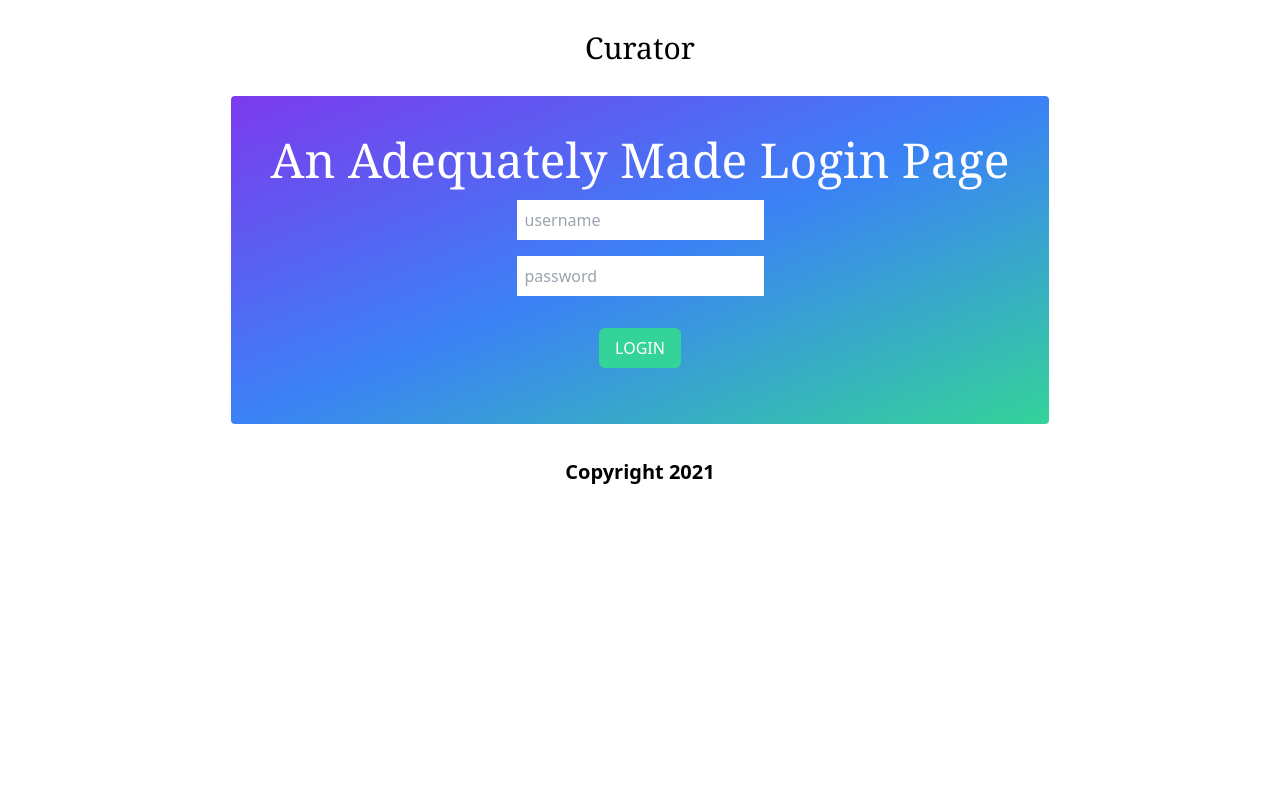
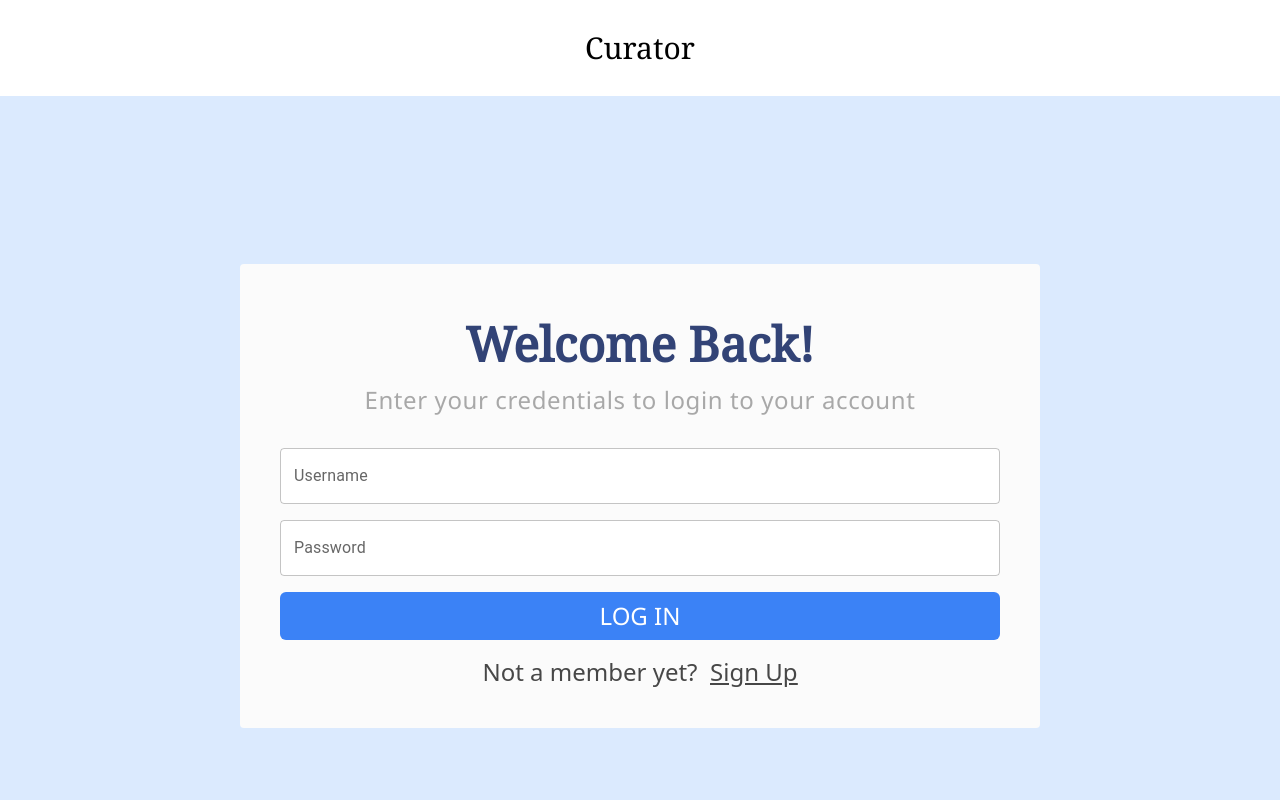
Before and after one commit to pranavraaghav/curator-frontend, a Next.js app: page /login in a window 1280 px wide. Shown: the top 800 px of the page. Built offline with nearby package versions, Linux system fonts and the light colour scheme.

Commit message:
feat : add mui and validation

```diff
--- /dev/null
+++ b/components/AuthErrorAlert.jsx
@@ -0,0 +1,11 @@
+
+function AuthErrorAlert( {label} ) {
+    return (
+        <div className="p-2 mb-4 space-x-2 bg-red-400 rounded-md frc lg:w-auto">
+            <span className="text-3xl material-icons-outlined">error_outline</span>
+            <strong>{label}</strong>
+        </div>
+    )
+}
+
+export default AuthErrorAlert
--- a/pages/login.jsx
+++ b/pages/login.jsx
@@ -2,32 +2,54 @@ import React from "react";
 import Head from "next/dist/shared/lib/head";
 import { useState } from "react";
 import { useRouter } from "next/dist/client/router";
+import Link from "next/link";
+import { TextField } from "@mui/material";
+
 import login from "../services/auth/login";
 import storeJWT from "../services/auth/storeJWT";
+import AuthErrorAlert from "../components/AuthErrorAlert";
 
 export default function Login() {
   const router = useRouter()
 
+
   const [credentials, setCredentials] = useState({
     username: "",
     password: "",
+    initial: true
   });
 
+  const [errors, setErrors] = useState({
+    credentialInvalid : false,
+    usernameInvalid: credentials.username === "",
+    passwordInvalid: credentials.password.length <= 8,
+  })
   const handleFormChange = (e) => {
     const { id, value } = e.target;
     setCredentials((prevstate) => ({
       ...prevstate,
       [id]: value,
+      initial: false,
     }));
   };
 
   const handleSubmitClick = async (e) => {
     e.preventDefault();
 
+    if(credentials.username === "" || credentials.password.length <= 8){
+      return;
+    }
+
     try {
       var response = await login(credentials.username, credentials.password);
     } catch (error) {
       console.log("Error in loginHandler", error);
+
+      setErrors((prevstate) => ({
+        ...prevstate,
+        credentialInvalid: true,
+      }))
+
       return;
     }
 
@@ -48,33 +70,72 @@ export default function Login() {
       <Head>
         <title>Log In</title>
       </Head>
-      <div className="flex flex-col items-center justify-center">
-        <div className="p-10 text-center text-white rounded bg-gradient-to-br from-purple-600 via-blue-500 to-green-400">
-          <h1 className="text-5xl font-noto-serif">
-            An Adequately Made Login Page
+      <div className="w-full h-screen bg-blue-100 fcc">
+        <div className="flex flex-col items-center justify-center ">
+          <div className="flex flex-col items-center justify-between h-auto p-10 m-4 text-center text-white rounded lg:m-0 lg:w-auth-form bg-sidebar">
+
+            <div className="my-4 space-y-4 lg:mb-8">
+              <h1 className="text-3xl font-bold lg:text-5xl font-noto-serif text-primary">
+                Welcome Back!
               </h1>
-          <input
+              <h2 className="font-light tracking-wide text-ash font-noto-sans lg:text-2xl">
+                Enter your credentials to login to your account
+              </h2>
+            </div>
+
+            {
+              errors.credentialInvalid &&
+              <AuthErrorAlert label="Sorry, we couldnt find a match for these credentials!" />
+            }
+
+            <div className="flex flex-col items-center justify-around w-full space-y-4">
+
+
+                <TextField
                 type="text"
                 id="username"
-            placeholder="username"
                 value={credentials.username}
+                placeholder={"Username"}
                 onChange={handleFormChange}
-            className="block p-2 m-4 mx-auto text-black"
+                className="w-full my-4 rounded-md text-coal bg-block"
+                label="Username"
+                variant="outlined"
+                error={credentials.username === "" && !credentials.initial}
+                helperText={credentials.username === "" && !credentials.initial ? 'Please enter a username' : null}
+
                 />
-          <input
-            type="text" // TODO: change this to password
+
+
+                <TextField
+                type="password"
                 id="password"
-            placeholder="password"
                 value={credentials.password}
                 onChange={handleFormChange}
-            className="block p-2 m-4 mx-auto text-black"
+                className="w-full my-4 rounded-md text-coal bg-block"
+                label="Password"
+                variant="outlined"
+                error={credentials.password.length <= 8 && !credentials.initial}
+                helperText={credentials.password.length <= 8 && !credentials.initial ? 'Please enter a valid password' : null}
+
                 />
+
                 <button
                   onClick={handleSubmitClick}
-            className="p-2 px-4 m-4 text-white bg-green-400 rounded-md"
+                  className="w-full py-2 text-lg font-medium text-white bg-blue-500 rounded-md font-noto-sans lg:text-2xl hover:brightness-110"
                 >
-            LOGIN
+                  LOG IN
                 </button>
+
+                <div className="text-lg font-normal frc lg:text-2xl text-coal">
+                  Not a member yet? &nbsp;
+                  <p className="underline">
+                    <Link href="/register">Sign Up </Link>
+                  </p>
+                </div>
+
+            </div>
+
+          </div>
         </div>
       </div>
     </>
--- a/pages/register.jsx
+++ b/pages/register.jsx
@@ -1,26 +1,55 @@
 import React from "react";
 import Head from "next/dist/shared/lib/head";
+import { useState } from "react";
+import { useRouter } from "next/dist/client/router";
+import Link from "next/link";
+import { TextField } from "@mui/material";
+import Checkbox from '@mui/material/Checkbox';
+
+import storeJWT from "../services/auth/storeJWT";
 import signup from "../services/auth/signup";
-import storeJWT from "../services/auth/storeJWT";
-import { useState } from "react";
+import AuthErrorAlert from "../components/AuthErrorAlert";
 
 export default function Register() {
+
+  const [errors, setErrors] = useState({
+    signUpError: false,
+    tncError: false,
+  })
+
+
   const [credentials, setCredentials] = useState({
     email: "",
     username: "",
     password: "",
+    initial: true,
+    tnc: false,
   });
+
 
   const handleFormChange = (e) => {
     const { id, value } = e.target;
     setCredentials((prevstate) => ({
       ...prevstate,
       [id]: value,
+      initial: false,
     }));
   };
 
   const handleSubmitClick = async (e) => {
     e.preventDefault();
+
+    if(!credentials.tnc){
+      setErrors((prevstate) => ({
+        ...prevstate,
+        tncError: true,
+      }))
+    }
+
+    if(credentials.email === "" || credentials.username === "" || credentials.password.length <= 8){
+      return;
+    }
+
 
     try {
       var response = await signup(
@@ -30,6 +59,12 @@ export default function Register() {
       );
     } catch (error) {
       console.log("Error in signUpHandler", error);
+
+      setErrors((prevstate) => ({
+        ...prevstate,
+        signUpError: true,
+      }))
+
       return;
     }
 
@@ -43,41 +78,94 @@ export default function Register() {
       <Head>
         <title>Register</title>
       </Head>
-      <div className="flex flex-col items-center justify-center">
-        <div className="p-10 text-white text-center rounded bg-gradient-to-br from-yellow-400 via-red-500 to-pink-500">
-          <h1 className="text-5xl font-noto-serif">
-            An Exquistely Crafted Sign Up Page
+      <div className="w-full h-screen bg-blue-100 fcc">
+        <div className="flex flex-col items-center justify-center ">
+          <div className="flex flex-col items-center justify-between h-auto p-10 m-4 text-center text-white rounded lg:m-0 lg:w-auth-form bg-sidebar">
+
+            <div className="my-4 space-y-4 lg:mb-8">
+                <h1 className="text-3xl font-bold lg:text-5xl font-noto-serif text-primary">
+                  Hello There!
                 </h1>
-          <input
+                <h2 className="font-light tracking-wide text-ash font-noto-sans lg:text-2xl">
+                  Please fill out these fields to get started!
+                </h2>
+            </div>
+
+            {
+              errors.signUpError &&
+              <AuthErrorAlert label="There was an error signing up. Please try again later!" />
+            }
+
+            {
+              errors.tncError &&
+              <AuthErrorAlert label="Please agree to the Terms and Conditions" />
+            }
+
+            <div className="flex flex-col items-center justify-around w-full space-y-4 ">
+
+
+              <TextField
               type="text"
               id="email"
-            placeholder="email"
               value={credentials.email}
+              placeholder={"Email"}
               onChange={handleFormChange}
-            className="m-4 mx-auto p-2 block text-black"
+              className="w-full rounded-md w-f text-coal bg-block"
+              label="Email"
+              variant="outlined"
+              error={credentials.email === "" && !credentials.initial}
+              helperText={credentials.email === "" && !credentials.initial ? 'Please enter an email' : null}
               />
-          <input
+
+              <TextField
               type="text"
               id="username"
-            placeholder="username"
               value={credentials.username}
+              placeholder={"Username"}
               onChange={handleFormChange}
-            className="m-4 mx-auto p-2 block text-black"
+              className="w-full rounded-md text-coal bg-block"
+              label="Username"
+              variant="outlined"
+              error={credentials.username === "" && !credentials.initial}
+              helperText={credentials.username === "" && !credentials.initial ? 'Please enter a username' : null}
+
               />
-          <input
-            type="text" // TODO: change this to password
+
+
+              <TextField
+              type="password"
               id="password"
-            placeholder="password"
               value={credentials.password}
               onChange={handleFormChange}
-            className="m-4 mx-auto p-2 block text-black"
+              className="w-full rounded-md text-coal bg-block"
+              label="Password"
+              variant="outlined"
+              error={credentials.password.length <= 8 && !credentials.initial}
+              helperText={credentials.password.length <= 8 && !credentials.initial ? 'Please enter a valid password' : null}
+
               />
+
+              <div className="space-x-2 frc">
+                <Checkbox id="tnc" checked={credentials.tnc} onChange={handleFormChange} name="tnc" sx={{ '& .MuiSvgIcon-root': { fontSize: 32 } }}/>
+                <h3 className="text-base text-coal lg:text-xl">I agree to the <a className="underline" href="https://en.wikipedia.org/wiki/Terms_of_service">Terms and Conditions</a></h3>
+              </div>
+
               <button
                 onClick={handleSubmitClick}
-            className="m-4 p-2 px-4 rounded-md bg-green-400 text-white"
+                className="w-full py-2 text-lg font-medium text-white bg-blue-500 rounded-md font-noto-sans lg:text-2xl hover:brightness-110"
               >
-            SIGNUP
+                SIGN UP
               </button>
+
+              <div className="text-lg font-normal frc lg:text-2xl text-coal">
+                Already been here? &nbsp;
+                <p className="underline">
+                  <Link href="/login">Login here</Link>
+                </p>
+              </div>
+
+            </div>
+          </div>
         </div>
       </div>
     </>
--- a/tailwind.config.js
+++ b/tailwind.config.js
@@ -21,7 +21,8 @@ module.exports = {
       },
       spacing:{
         'expanded' : '26.25rem', //sidebar
-        'folded': '8.75rem'
+        'folded': '8.75rem',
+        'auth-form': '50rem',
       }
     },
 
```
Lines whose indentation alone changed are shown as unchanged.
